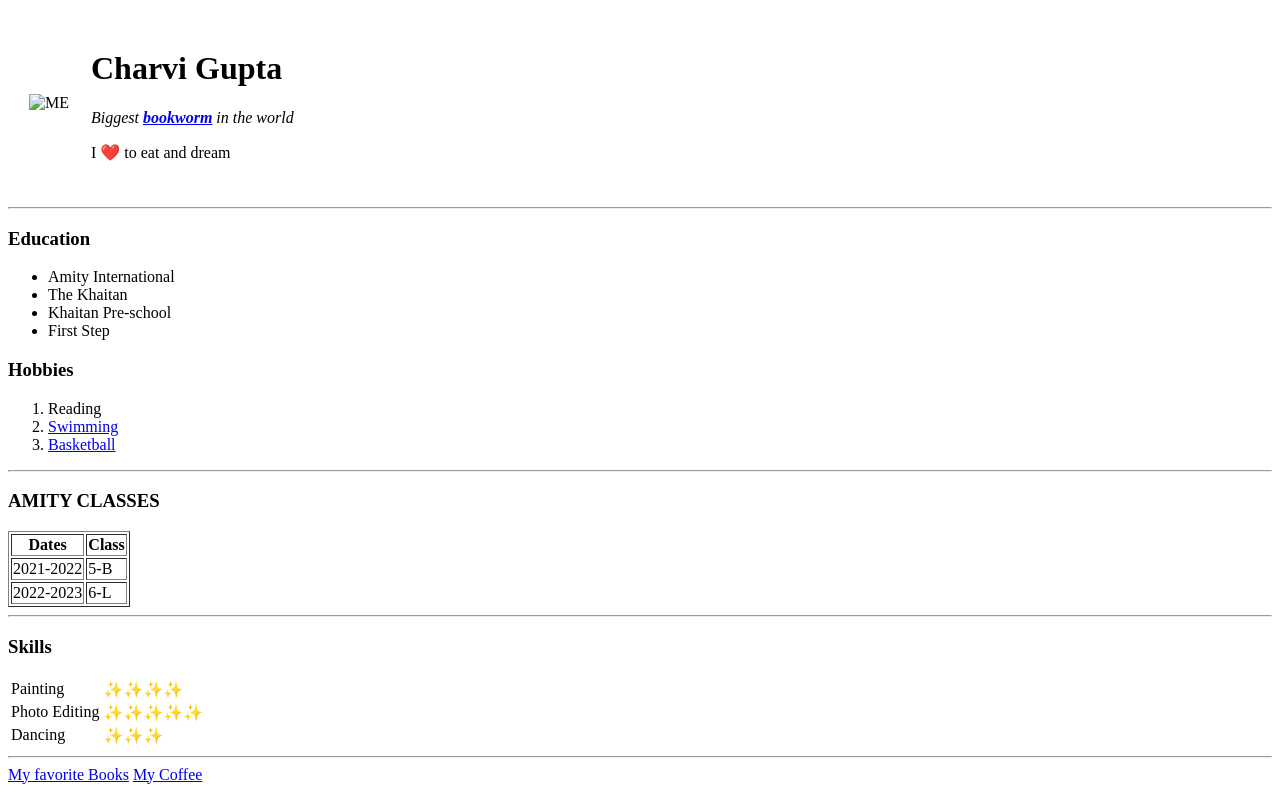
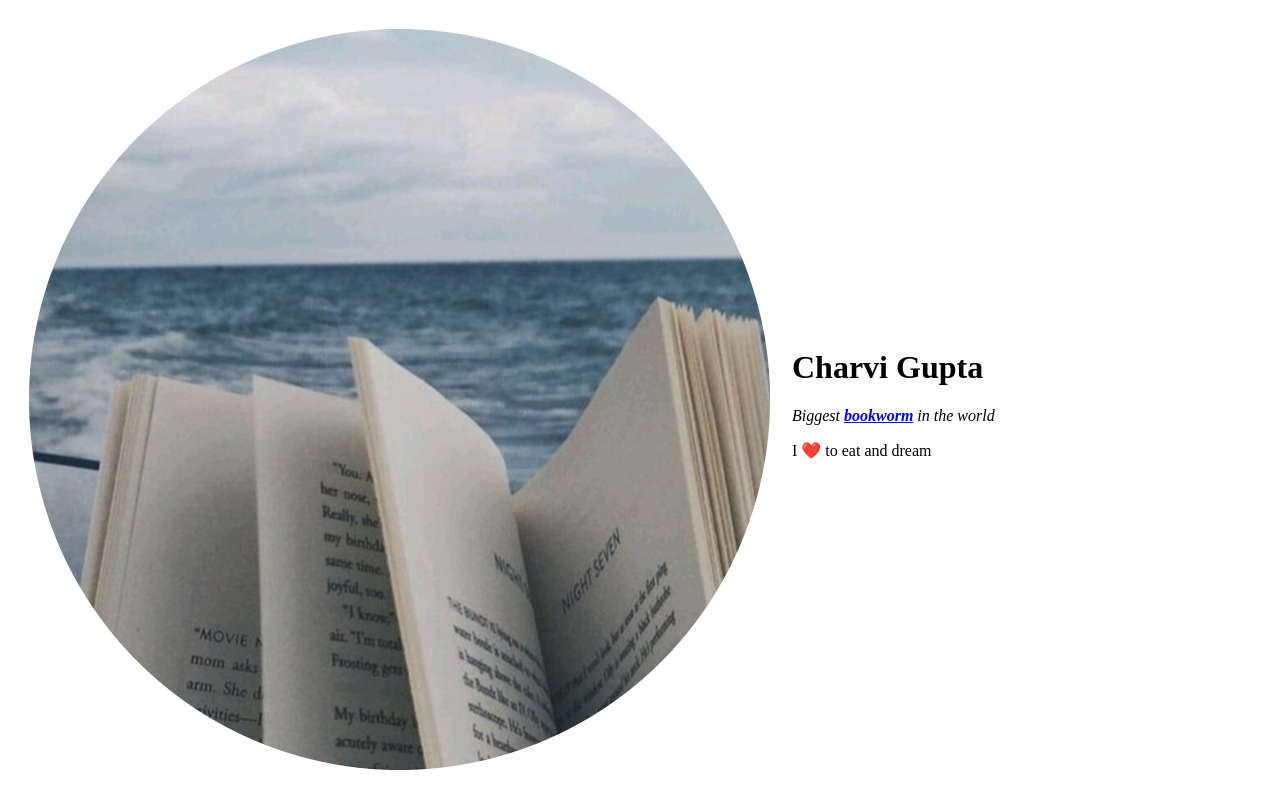
Before and after one commit to charviga100/About-me_, a plain HTML site: page index.html in a window 1280 px wide. Shown: the top 800 px of the page. Drawn offline with Linux system fonts and the light colour scheme.

Commit message:
Update INDEX

```diff
--- a/index.html
+++ b/index.html
@@ -9,7 +9,7 @@
 <body>
   <table cellspacing="20">
     <tr>
-      <td><img src="HTML-Personal Site\2.png" alt="ME"></td>
+      <td><img src="IMG\1.png" alt="ME"></td>
       <td>  <h1>Charvi Gupta</h1>
         <p><em>Biggest <strong><a href="https://in.pinterest.com/pin/68539225567813984/">bookworm</a></strong> in the world
         </em></p>
```
